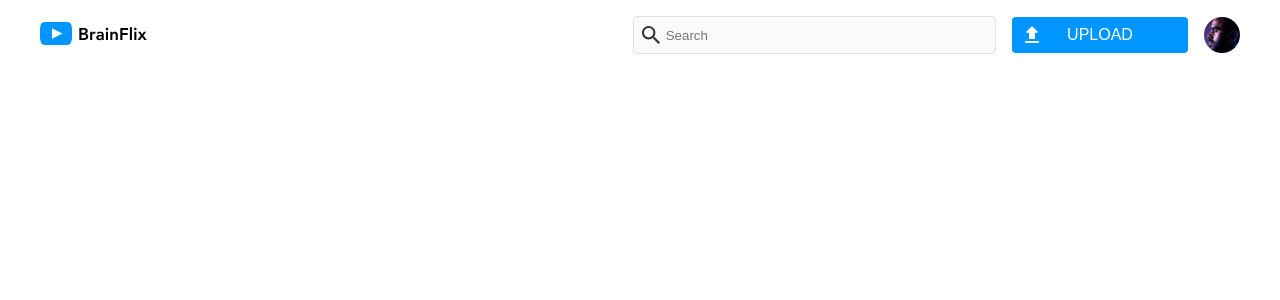
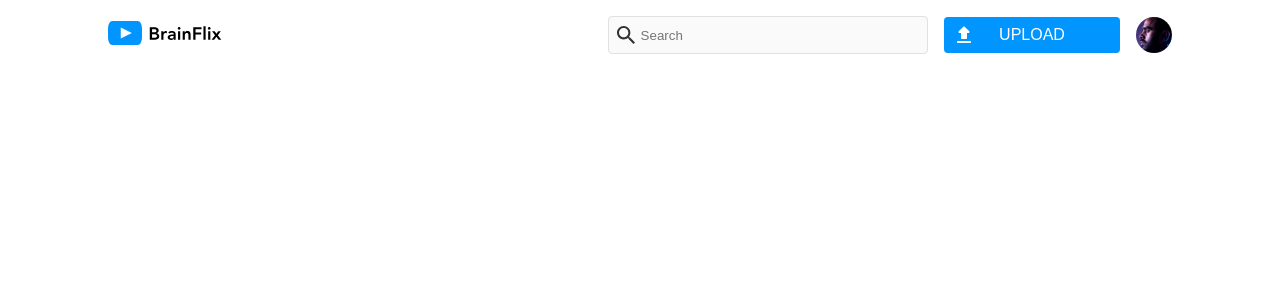
Before and after one commit to hilarykhc/hilary-chen-brainflix, a React (Create React App) app: page / in a window 1280 px wide. Shown: the top 300 px of the page. Built offline with nearby package versions, Linux system fonts and the light colour scheme.

Commit message:
finalize header component

```diff
--- a/src/components/Header/Header.scss
+++ b/src/components/Header/Header.scss
@@ -11,12 +11,15 @@
   @include tablet-and-desktop {
     @include flex-row;
     justify-content: space-around;
-    padding: 1rem 2.5rem;
+    padding: 1rem 2.25rem;
+  }
+
+  @include desktop {
+    padding: 1rem 6.75rem;
   }
 
   &__logo {
-    max-height: 1.5rem;
-    max-width: 7.5rem;
+    width: 7.5rem;
   }
 
   &__search {
```
